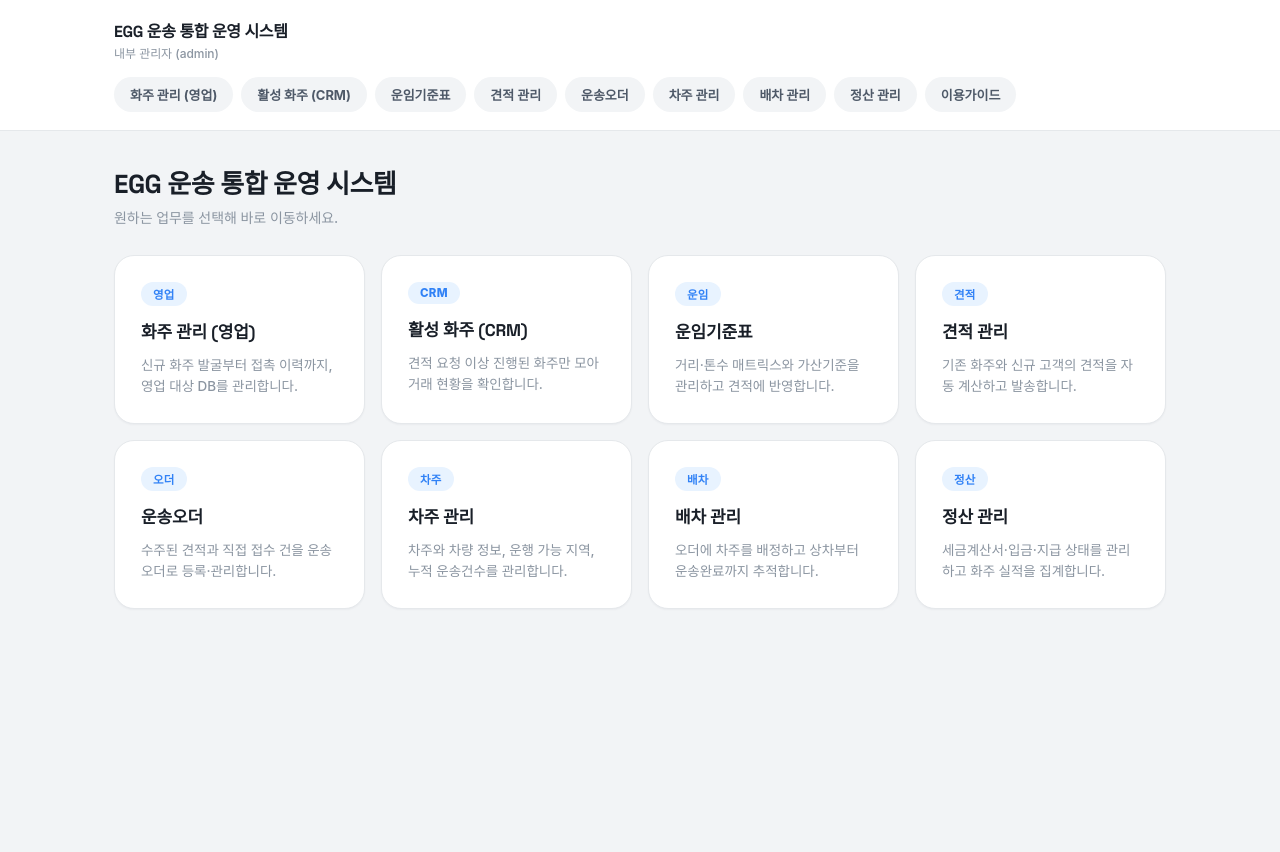
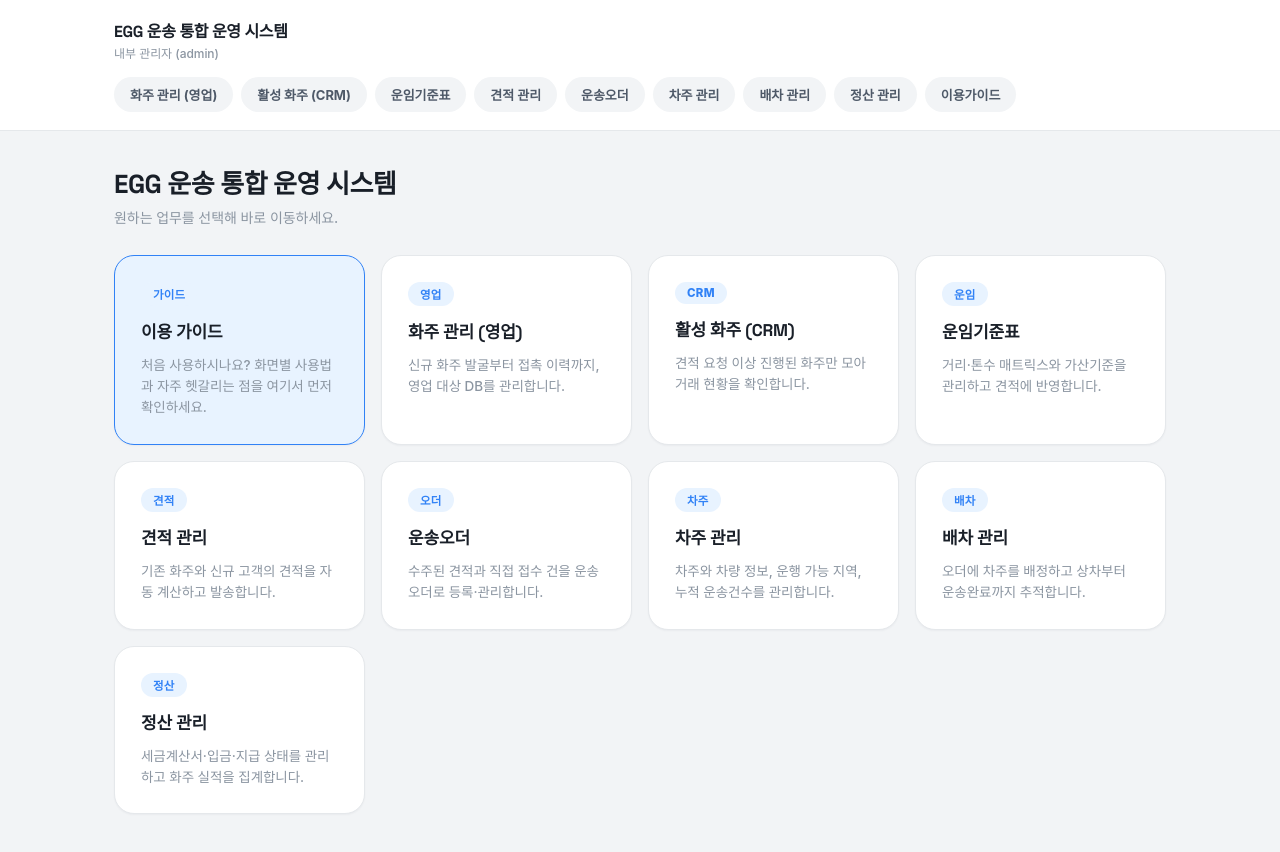
Before and after one commit to ttang0825/b2b-cargo-system, a Next.js app: page /admin in a window 1280 px wide. Shown: the top 852 px of the page. Before the commit the page ends 800 px from the top, so only its background shows below. Built offline with nearby package versions, Linux system fonts and the light colour scheme; a web font is replaced by a local one.

Commit message:
Update page.tsx

```diff
--- a/app/admin/page.tsx
+++ b/app/admin/page.tsx
@@ -1,4 +1,11 @@
 import Link from "next/link";
+
+const GUIDE_ITEM = {
+  href: "/admin/guide",
+  tag: "가이드",
+  title: "이용 가이드",
+  desc: "처음 사용하시나요? 화면별 사용법과 자주 헷갈리는 점을 여기서 먼저 확인하세요.",
+};
 
 const MENU = [
   {
@@ -62,6 +69,15 @@ export default function AdminHomePage() {
       </div>
 
       <div className="home-grid">
+        <Link
+          href={GUIDE_ITEM.href}
+          className="card home-card"
+          style={{ background: "var(--accent-soft)", borderColor: "var(--accent)" }}
+        >
+          <span className="home-card-tag">{GUIDE_ITEM.tag}</span>
+          <h3 className="home-card-title">{GUIDE_ITEM.title}</h3>
+          <p className="home-card-desc">{GUIDE_ITEM.desc}</p>
+        </Link>
         {MENU.map((m) => (
           <Link key={m.href} href={m.href} className="card home-card">
             <span className="home-card-tag">{m.tag}</span>
```
